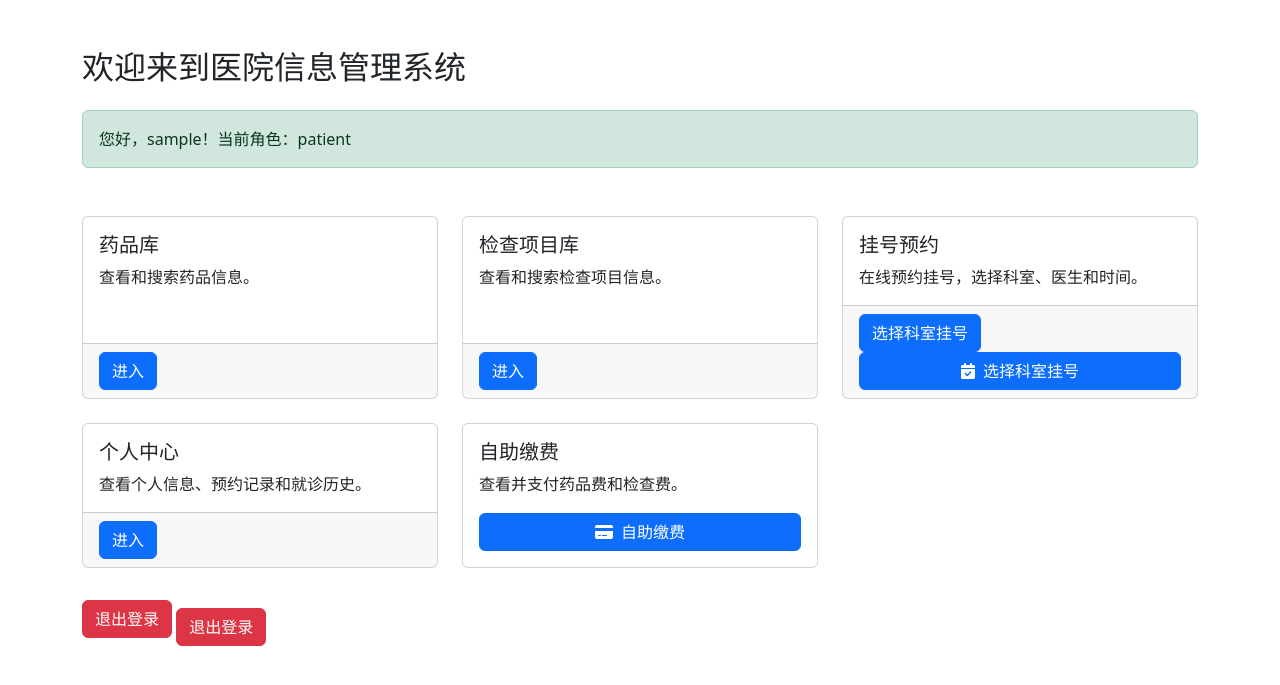
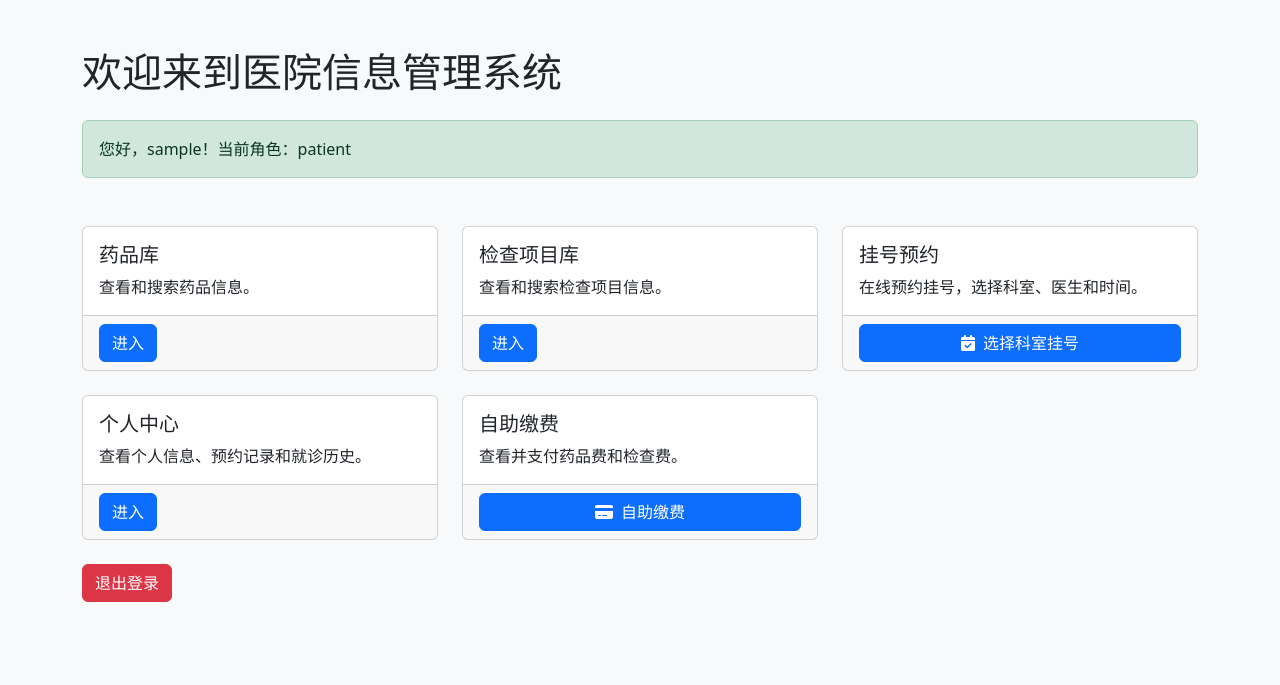
Before and after one commit to HF-youngior/hospital, a Flask app: page / in a window 1280 px wide. Shown: the top 685 px of the page. Run offline with Flask 3, Linux system fonts and the light colour scheme; the visitor is signed in with stand-in values (Sample User, id 1).

Commit message:
修改了index

```diff
--- a/hospital/app/templates/index.html
+++ b/hospital/app/templates/index.html
@@ -1,3 +1,4 @@
+
 <!DOCTYPE html>
 <html lang="zh-CN">
 <head>
@@ -6,12 +7,14 @@
     <link rel="stylesheet" href="https://cdn.jsdelivr.net/npm/bootstrap@5.3.0/dist/css/bootstrap.min.css">
     <link rel="stylesheet" href="https://cdnjs.cloudflare.com/ajax/libs/font-awesome/6.4.0/css/all.min.css">
 </head>
-<body>
-<div class="container mt-5">
-    <h2>欢迎来到医院信息管理系统</h2>
+<body class="bg-light">
+<div class="container py-5">
+    <h1>欢迎来到医院信息管理系统</h1>
+    {% if user.is_authenticated %}
         <div class="alert alert-success mt-4">
             您好，{{ user.username }}！当前角色：{{ user.role }}
         </div>
+    {% endif %}
 
     <div class="row mt-5">
         {% if user.role == 'admin' %}
@@ -42,6 +45,7 @@
         {% endif %}
 
         {% if user.is_authenticated %}
+        <!-- 所有认证用户可见模块 -->
         <div class="col-md-4 mb-4">
             <div class="card h-100 d-flex flex-column">
                 <div class="card-body">
@@ -79,9 +83,8 @@
         </div>
         {% endif %}
 
-
         {% if user.role == 'doctor' or user.role == 'admin' %}
-        <!-- 医生可见模块 -->
+        <!-- 医生或管理员可见模块 -->
         <div class="col-md-4 mb-4">
             <div class="card h-100 d-flex flex-column">
                 <div class="card-body">
@@ -108,7 +111,7 @@
         {% endif %}
 
         {% if user.role == 'patient' or user.role == 'admin' %}
-        <!-- 患者可见模块 -->
+        <!-- 患者或管理员可见模块 -->
         <div class="col-md-4 mb-4">
             <div class="card h-100 d-flex flex-column">
                 <div class="card-body">
@@ -116,12 +119,9 @@
                     <p class="card-text">在线预约挂号，选择科室、医生和时间。</p>
                 </div>
                 <div class="card-footer mt-auto">
-                    <a href="{{ url_for('registration.list_departments') }}" class="btn btn-primary">选择科室挂号</a>
-                    <div class="mt-auto">
                     <a href="{{ url_for('registration.select_department_page') }}" class="btn btn-primary w-100">
                         <i class="fas fa-calendar-check me-1"></i> 选择科室挂号
                     </a>
-                    </div>
                 </div>
             </div>
         </div>
@@ -139,15 +139,15 @@
         </div>
 
         <div class="col-md-4 mb-4">
-            <div class="card h-100">
-                <div class="card-body d-flex flex-column">
+            <div class="card h-100 d-flex flex-column">
+                <div class="card-body">
                     <h5 class="card-title">自助缴费</h5>
                     <p class="card-text">查看并支付药品费和检查费。</p>
-                    <div class="mt-auto">
+                </div>
+                <div class="card-footer mt-auto">
                     <a href="{{ url_for('registration.pay_details') }}" class="btn btn-primary w-100">
                         <i class="fas fa-credit-card me-1"></i> 自助缴费
                     </a>
-                    </div>
                 </div>
             </div>
         </div>
@@ -157,8 +157,6 @@
     {% if user.is_authenticated %}
     <a href="{{ url_for('auth.logout') }}" class="btn btn-danger">退出登录</a>
     {% endif %}
-
-    <a href="{{ url_for('auth.logout') }}" class="btn btn-danger mt-3">退出登录</a>
 </div>
 <script src="https://cdn.jsdelivr.net/npm/bootstrap@5.3.0/dist/js/bootstrap.bundle.min.js"></script>
 </body>
```
Lines whose indentation alone changed are shown as unchanged.
